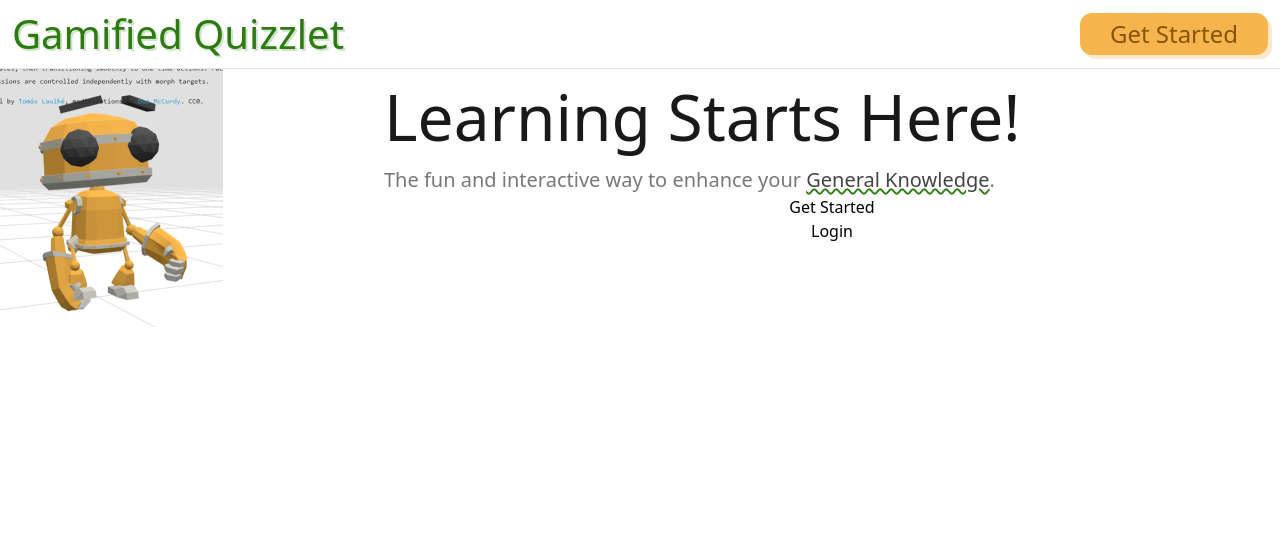
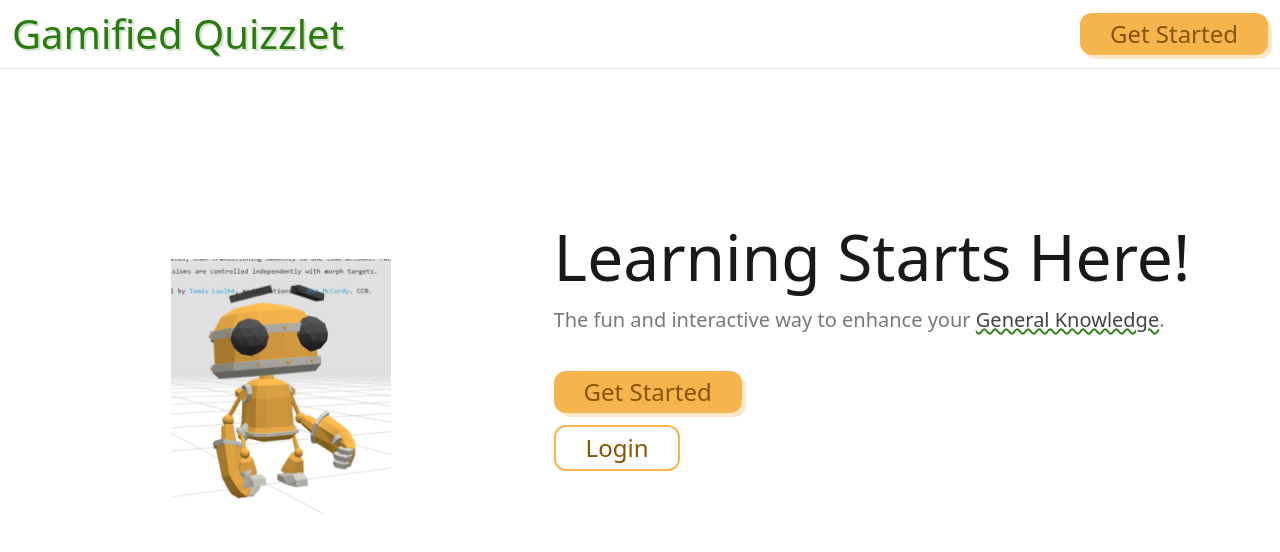
Before and after one commit to rohan843/gamified-quizzlet, a React (Create React App) app: page / in a window 1280 px wide. Shown: the top 552 px of the page. Built offline with nearby package versions, Linux system fonts and the light colour scheme; a web font is replaced by a local one.

Commit message:
feat: finish basic welcome page

```diff
--- a/src/index.css
+++ b/src/index.css
@@ -13,7 +13,8 @@ html {
   font-style: normal;
 }
 
-body, #root {
+body,
+#root {
   margin: 0;
   width: 100%;
   height: 100%;
@@ -24,12 +25,27 @@ body, #root {
   background-color: #F5B54C;
   height: max-content;
   padding: 3px 30px;
-  -webkit-box-shadow: 4px 4px 0px 0px rgba(245, 180, 76, 0.29);
   box-shadow: 4px 4px 0px 0px rgba(245, 180, 76, 0.29);
   color: #875400;
   font-size: 24px;
 }
 
+.get-started-button:active {
+  box-shadow: none;
+}
+
+.login-button {
+  border-radius: 12px;
+  border: 2px solid #F5B54C;
+  padding: 3px 30px;
+  color: #875400;
+  font-size: 24px;
+}
+
+.login-button:hover {
+  background-color: #F5B54C;
+}
+
 .logo-shadow {
   text-shadow: 2px 2px 0px rgba(46, 123, 21, 0.22);
 }
--- a/src/pages/welcome-page/WelcomePage.js
+++ b/src/pages/welcome-page/WelcomePage.js
@@ -5,12 +5,14 @@ function WelcomePage() {
   return (
     <div className="w-full h-full flex flex-col">
       <TopNav />
-      <div className="flex flex-row grow">
-        <div className="h-full w-[30%]">
-          <img src={robotImage} alt="test" />
+      <div className="flex flex-row grow py-10 px-2">
+        <div className="h-full w-[40%] mx-5 flex flex-row justify-center">
+          <div className="w-[220px] h-[260px] object-contain mt-[150px]">
+            <img src={robotImage} alt="test" />
+          </div>
         </div>
         <div className="flex flex-col h-full grow">
-          <h1 className="text-[#191919] text-[64px]">Learning Starts Here!</h1>
+          <h1 className="text-[#191919] text-[64px] mt-[100px]">Learning Starts Here!</h1>
           <p className="text-[#787878] text-[20px]">
             The fun and interactive way to enhance your{" "}
             <span className="text-[#454343] decoration-wavy underline decoration-[#2B7B0F]">
@@ -18,8 +20,8 @@ function WelcomePage() {
             </span>
             .
           </p>
-          <button>Get Started</button>
-          <button>Login</button>
+          <button className="w-max h-max get-started-button mb-3 mt-9">Get Started</button>
+          <button className="w-max h-max login-button">Login</button>
         </div>
       </div>
     </div>
```
